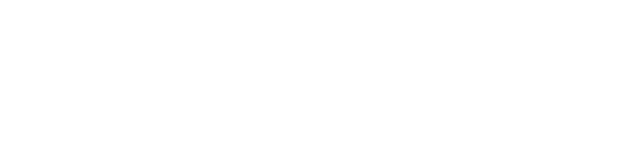
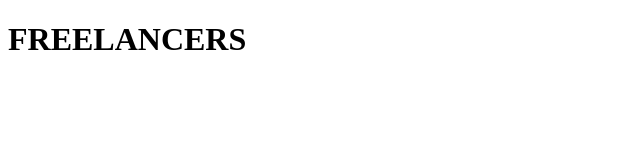
Before and after one commit to kaytbarrett/Workshop-Freelance-Forum, a plain HTML site: page index.html in a window 1280 px wide. Shown: the whole page, without its empty margins (0-640 px from the left). Drawn offline with Linux system fonts and the light colour scheme.

Commit message:
Criteria 4 and 5 complete

```diff
--- a/index.html
+++ b/index.html
@@ -3,11 +3,10 @@
 <head>
     <meta charset="UTF-8">
     <meta name="viewport" content="width=device-width, initial-scale=1.0">
-    <title>Document</title>
+    <title>Freelancers Forum</title>
 </head>
 <body>
-    <div id="root">
-
-    </div>
+    <div id="root"></div>
+    <script src="./index.js"></script>
 </body>
 </html>
--- a/index.js
+++ b/index.js
@@ -10,8 +10,19 @@
 ];
 
 function main() {
+     const root = document.getElementById("root");
+
+     const h1 = document.createElement("h1")
+     h1.innerHTML = "FREELANCERS";
+
+     root.appendChild(h1);
+
+     const ul = document.createElement("ul");
+
 
 }
 
+
+
 //call the main function
 main();
```
